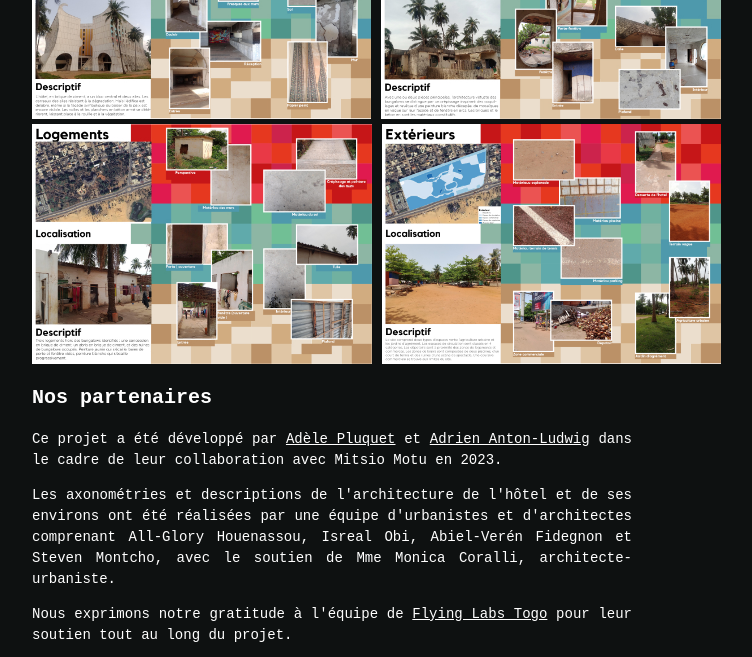
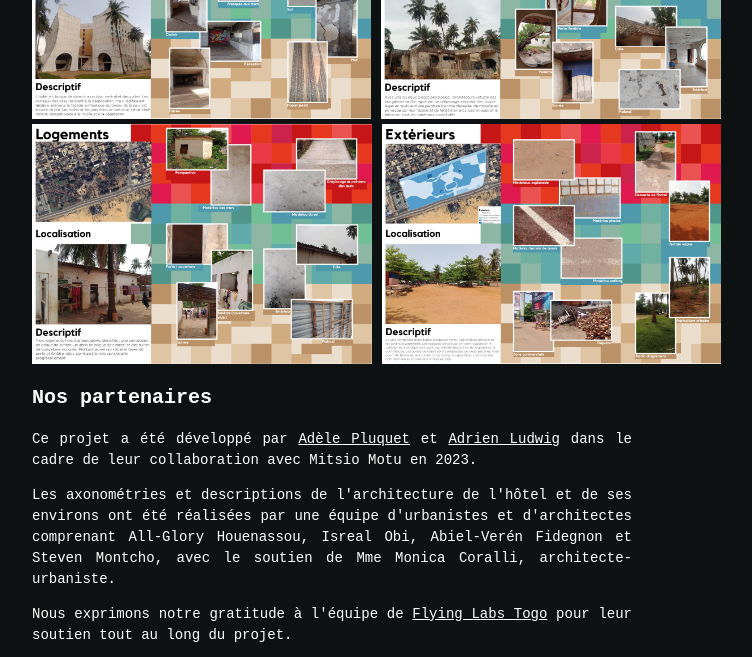
Before and after one commit to mitsio-motu-data/HDP-Cartography-Website, a plain HTML site: page src/index.html in a window 1280 px wide. Shown: the part 2464-3121 px from the top of the page, without its empty margins (56-808 px from the left). Drawn offline with Linux system fonts and the light colour scheme.

Commit message:
Change Adrien's name

```diff
--- a/src/index.html
+++ b/src/index.html
@@ -102,7 +102,7 @@
                 <br/>
                 <p>
                   Ce projet a été développé par <a href="https://github.com/apluquet" class = "custom-link" target="_blank">Adèle Pluquet</a> et
-                  <a href="https://github.com/Adrien-ANTON-LUDWIG" class = "custom-link" target="_blank">Adrien Anton-Ludwig</a> dans le cadre de
+                  <a href="https://linktr.ee/adrien.ludwig" class = "custom-link" target="_blank">Adrien Ludwig</a> dans le cadre de
                   leur collaboration avec Mitsio Motu en 2023.
                 </p>
                 <p>
```
